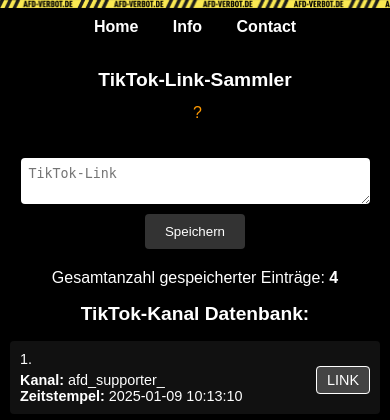
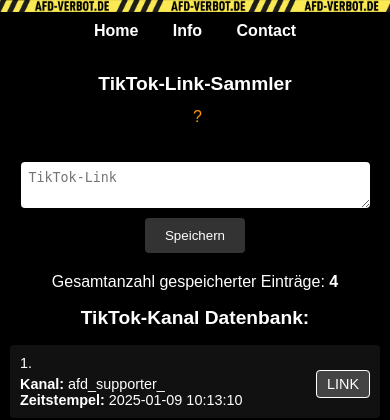
Before and after one commit to tt-fisher/tricktok, a Flask app: page / in a window 390 px wide; the page is wider, and only the part inside the window is pictured. Shown: the top 420 px of that part. Run offline with Flask 3, Linux system fonts and the light colour scheme; data comes from the database, SQL or seed files in the repository.

Commit message:
improvement

```diff
--- a/collector/static/style.css
+++ b/collector/static/style.css
@@ -24,7 +24,7 @@
 
 @media (max-width: 600px) {
     .banderole {
-        width: 100%; /* Breite auf 100% der Bildschirmgröße begrenzen */
+        width: 150%; /* Breite auf 100% der Bildschirmgröße begrenzen */
     }
 
     .sticky-header {
```
